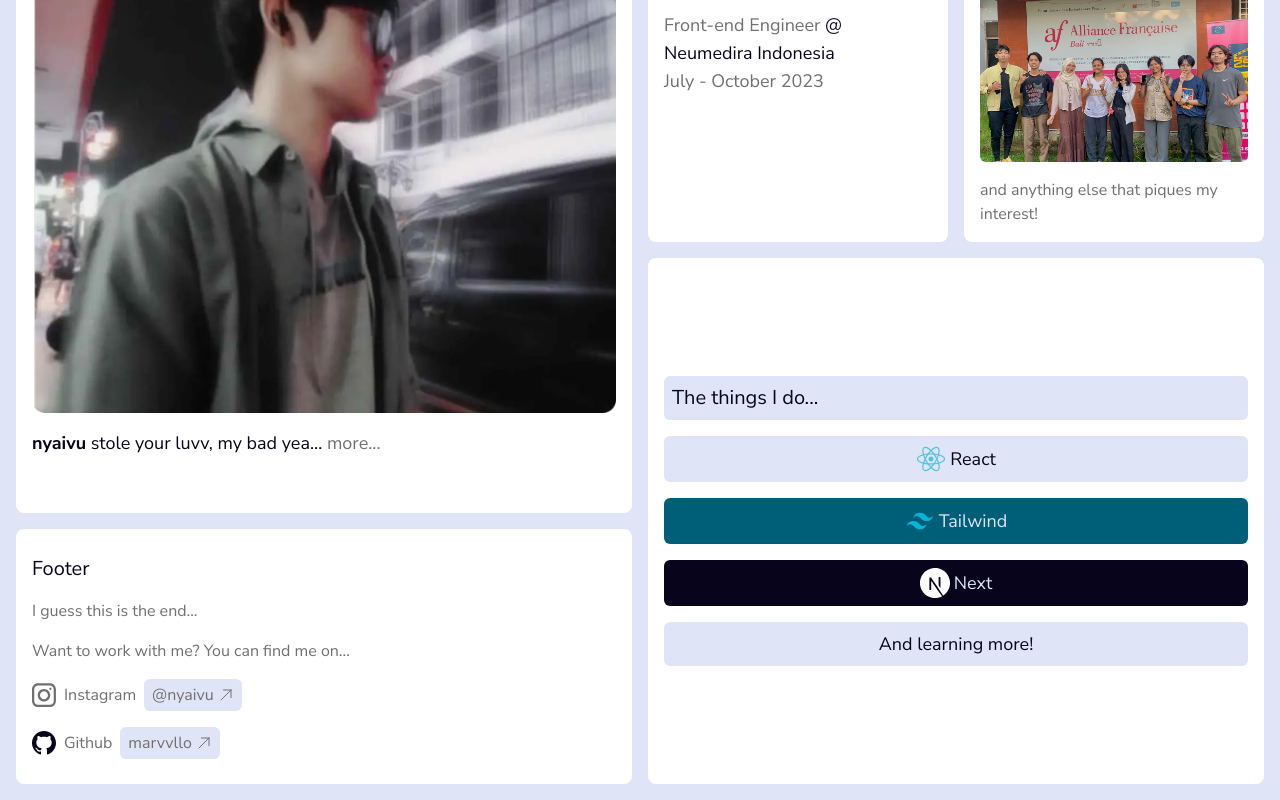
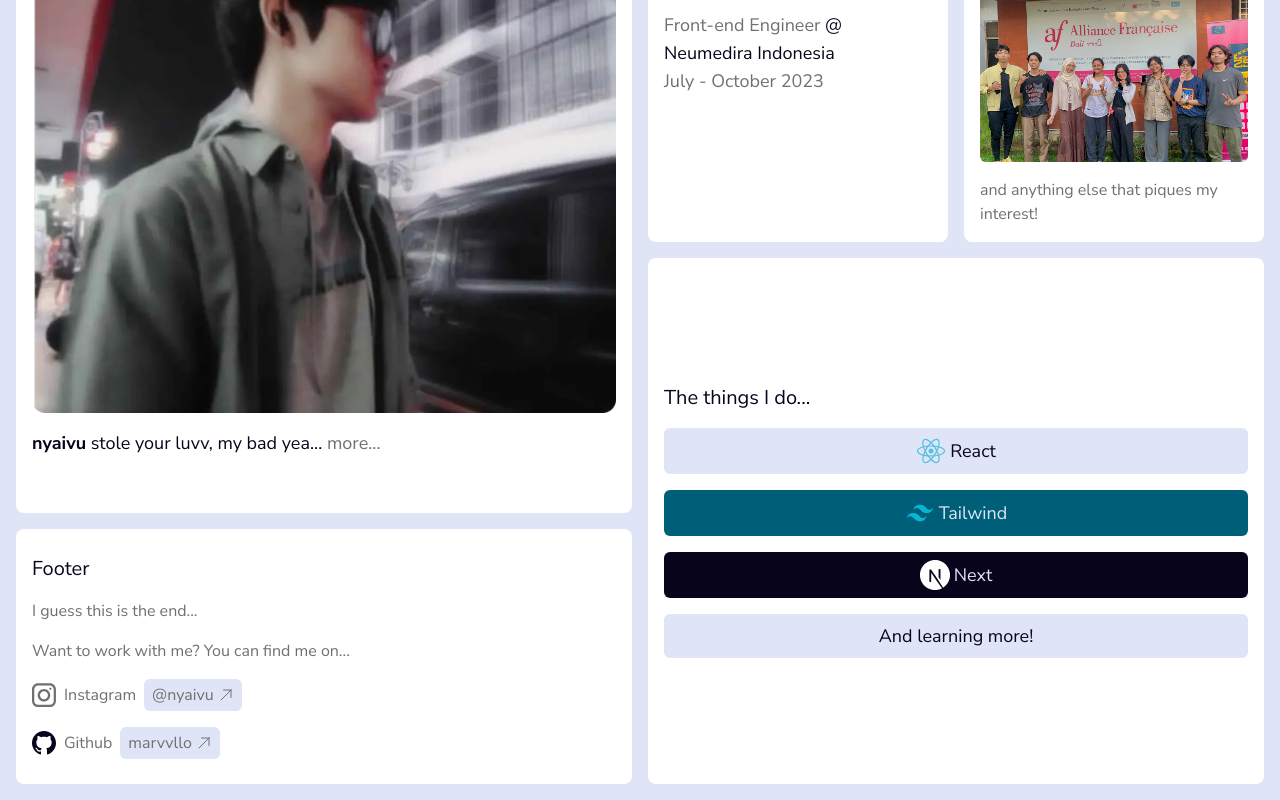
Before and after one commit to Marvvllo/personal-bento, a Next.js app: page / in a window 1280 px wide. Shown: the part 842-1642 px from the top of the page. Built offline with nearby package versions, Linux system fonts and the light colour scheme.

Commit message:
Tweaked Hobbies Heading

```diff
--- a/src/app/page.tsx
+++ b/src/app/page.tsx
@@ -26,9 +26,7 @@ export default function Home() {
 
 			{/* Skills Section */}
 			<section className="skills-area bg-foreground text-text flex flex-col gap-4 rounded-lg p-4 md:justify-center">
-				<h2 className="bg-background rounded-md p-2 text-lg md:text-xl">
-					The things I do...
-				</h2>
+				<h2 className="text-lg md:text-xl">The things I do...</h2>
 				<div className="bg-background flex cursor-pointer flex-row items-center justify-center gap-1 rounded-md p-2 text-lg transition hover:bg-gray-300">
 					<Image
 						src="/react-logo.svg"
```
